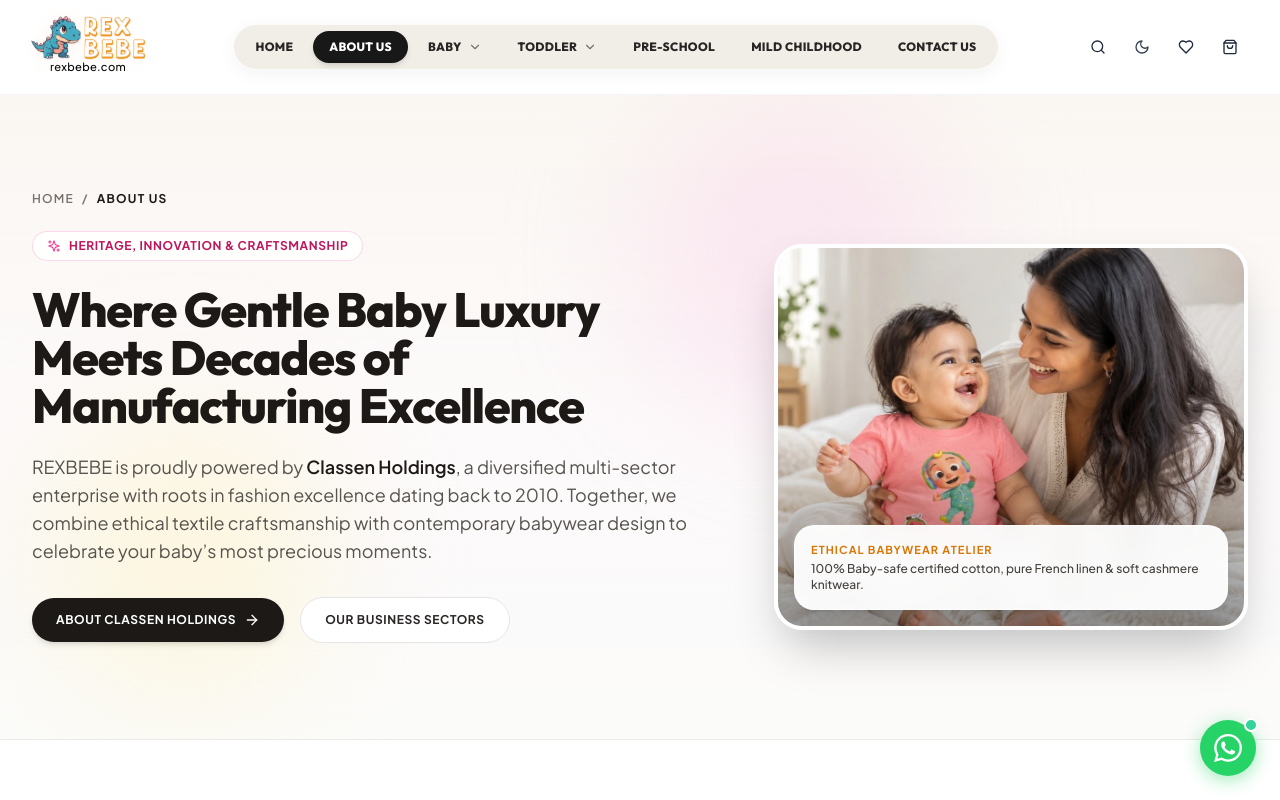
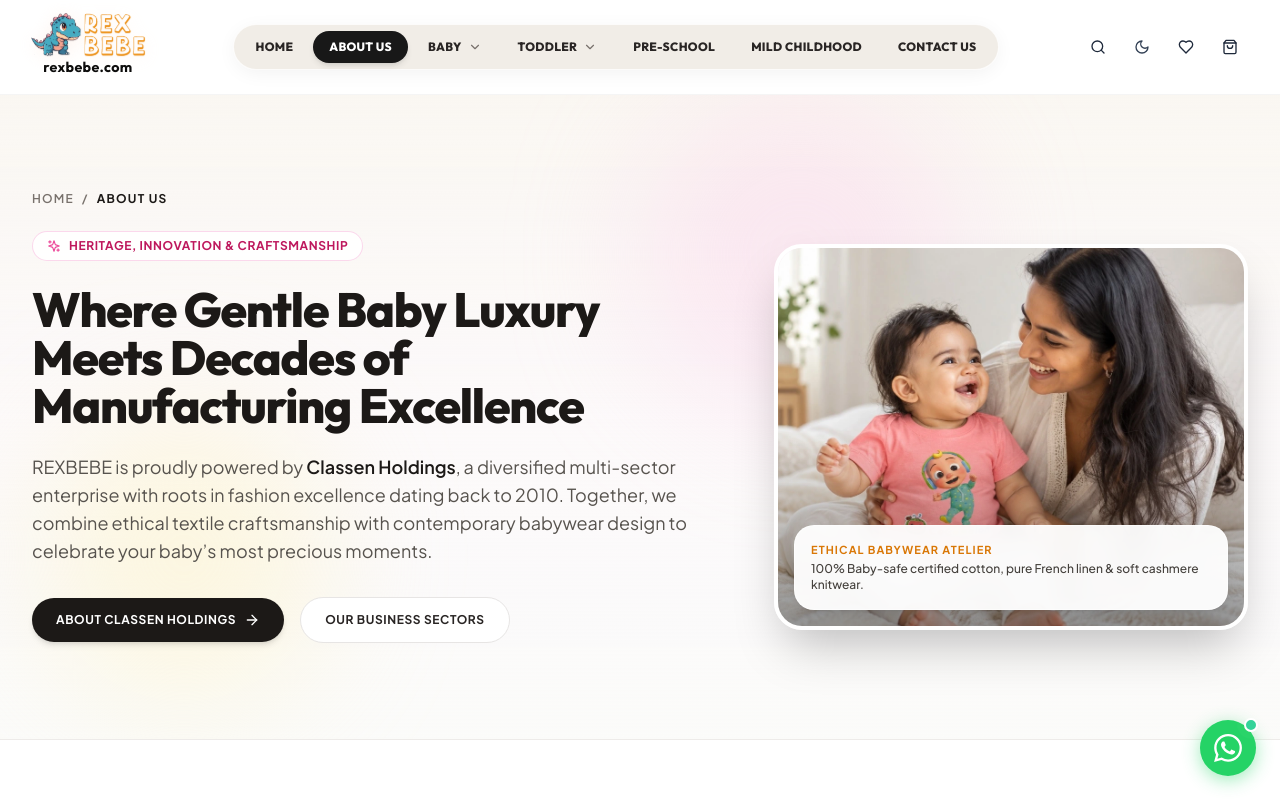
Before and after one commit to ChandrasiriGASDIT22149626/rexbebe, a Next.js app in the folder frontend/: page /about in a window 1280 px wide. Shown: the top 800 px of the page. Built offline with nearby package versions, Linux system fonts and the light colour scheme; no server answers.

Commit message:
Enhance rexbebe.com typography to bold 14px modern rounded font

```diff
--- a/frontend/components/header/HeaderLogo.tsx
+++ b/frontend/components/header/HeaderLogo.tsx
@@ -101,7 +101,10 @@ export function HeaderLogo({
           </motion.div>
 
           {/* Website URL Directly Underneath Logo */}
-          <span className="text-[10px] sm:text-[11px] font-medium tracking-wide text-black dark:text-slate-800 mt-0.5 text-center leading-none select-none">
+          <span
+            style={{ fontWeight: 700 }}
+            className="w-fit text-[11px] min-[360px]:text-[12px] sm:text-[13px] md:text-[14px] font-bold font-heading tracking-wide text-neutral-950 dark:text-neutral-900 mt-1 text-center leading-none select-none antialiased"
+          >
             rexbebe.com
           </span>
         </Link>
--- a/frontend/components/layout/Footer.tsx
+++ b/frontend/components/layout/Footer.tsx
@@ -152,7 +152,10 @@ export function Footer() {
                   loading="lazy"
                   className="w-36 sm:w-44 h-auto object-contain transition-transform group-hover:scale-105"
                 />
-                <span className="w-36 sm:w-44 text-center text-[10px] sm:text-[11px] font-medium tracking-wide text-black mt-1 leading-none select-none">
+                <span
+                  style={{ fontWeight: 700 }}
+                  className="w-36 sm:w-44 text-center text-[12px] sm:text-[14px] font-bold font-heading tracking-wide text-neutral-950 mt-1.5 leading-none select-none antialiased"
+                >
                   rexbebe.com
                 </span>
               </Link>
--- a/frontend/components/layout/MobileMenu.tsx
+++ b/frontend/components/layout/MobileMenu.tsx
@@ -215,7 +215,10 @@ export function MobileMenu({ isOpen, onClose, onOpenSearch }: MobileMenuProps) {
                   height={120}
                   className="w-28 sm:w-32 h-auto object-contain dark:brightness-110"
                 />
-                <span className="text-[10px] sm:text-[11px] font-medium tracking-wide text-black dark:text-slate-200 mt-0.5 text-center leading-none select-none">
+                <span
+                  style={{ fontWeight: 700 }}
+                  className="w-fit text-[12px] sm:text-[13px] font-bold font-heading tracking-wide text-neutral-950 dark:text-neutral-100 mt-1 text-center leading-none select-none antialiased"
+                >
                   rexbebe.com
                 </span>
               </Link>
```
